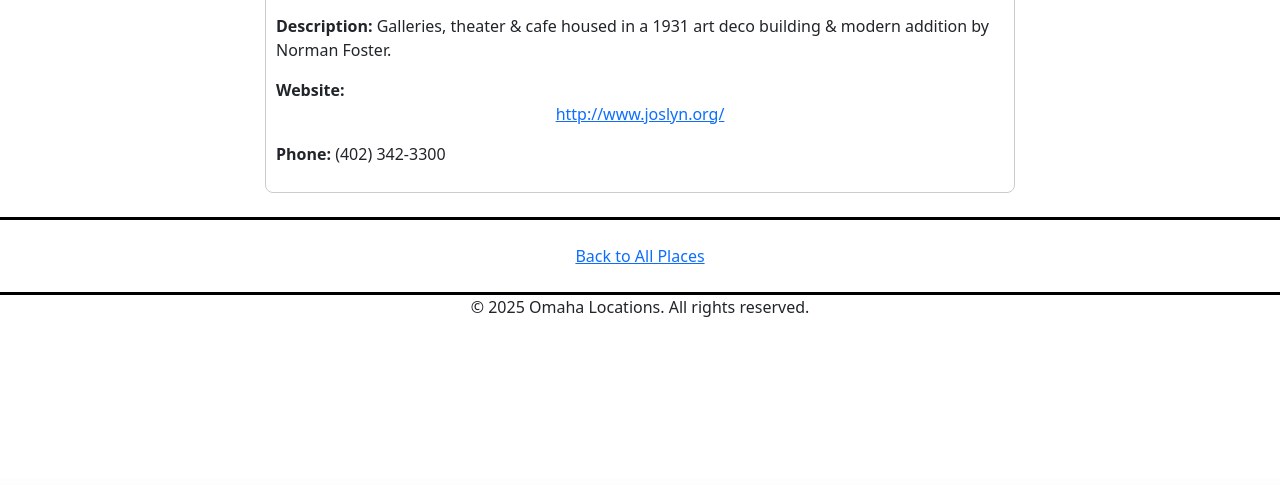
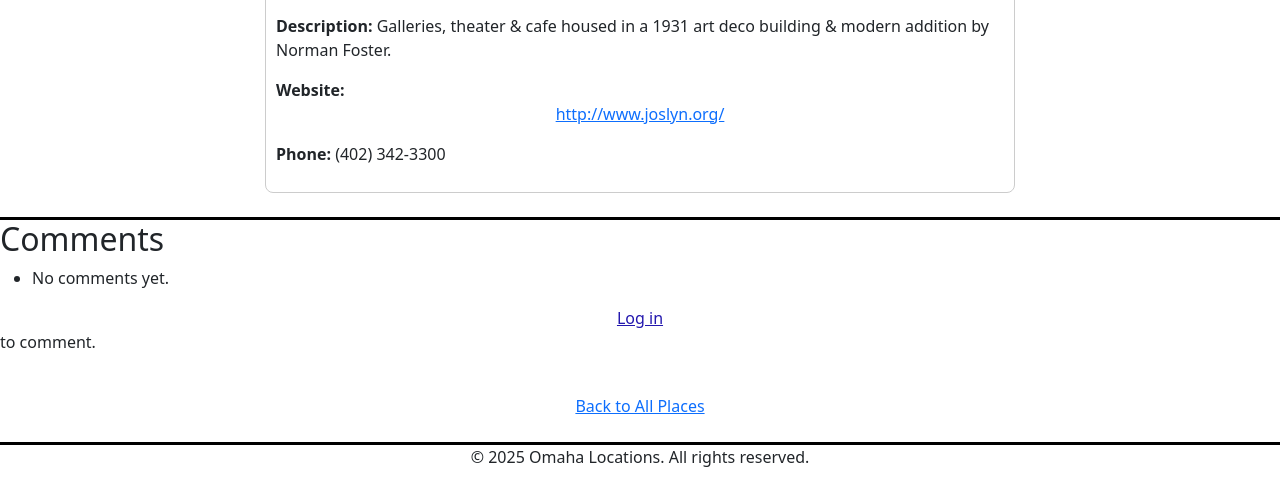
Before and after one commit to Kpatdu/webworkspace, a Django app: page /places/646/ in a window 1280 px wide. Shown: the part 322-807 px from the top of the page. Before the commit the page ends 639 px from the top, so only its background shows below. Run offline with Django 5.2, Linux system fonts and the light colour scheme; data comes from the database, SQL or seed files in the repository; both versions use the stored data as it was after the commit; some libraries are stand-ins or nearby versions.

Commit message:
Added Places Comments

```diff
--- a/omaha_places_app/templates/omaha_places_app/place.html
+++ b/omaha_places_app/templates/omaha_places_app/place.html
@@ -32,6 +32,35 @@
     </center>
     <br/>
     <hr class="divider">
+<!-- Display all comments related to the place -->
+<div class = "comments-title"><h2>Comments</h2></title>
+    <div class="comments-container">
+      <ul>
+        {% for comment in comments %}
+          <li><strong>{{ comment.user.username }}:</strong> {{ comment.text }} ({{ comment.created_at|date:"M d, Y H:i" }})</li>
+        {% empty %}
+          <li>No comments yet.</li>
+        {% endfor %}
+      </ul>
+    </div>
+
+    <!-- Comment Form -->
+    {% if comment_form %}
+      <div class="comment-form-container">
+        <form method="post">
+          {% csrf_token %}
+          <div class="comment-form">
+            {{ comment_form.as_p }}
+          </div>
+          <div class="button-container">
+            <button type="submit">Post Comment</button>
+          </div>
+        </form>
+      </div>
+    {% else %}
+      <p class="login-to-comment"><a href="{% url 'login' %}?next={{ request.path }}" style="color: #2317AE;">Log in</a> to comment.</p>
+    {% endif %}
+
 
     <br>
     <a href="{% url 'all_places' %}?category={{ category }}">Back to All Places</a>
--- a/omaha_places_app/views_venues.py
+++ b/omaha_places_app/views_venues.py
@@ -350,5 +350,26 @@ class PlaceDetailView(TemplateView):
             place.image = replace_api_key(str(place.image), GOOGLE_API_KEY)
 
         context['place'] = place
+        context['comments'] = place.comments.all().order_by('-created_at')
+
+        if self.request.user.is_authenticated:
+            context['comment_form'] = CommentForm()
+        else:
+            context['comment_form'] = None
 
         return context
+
+    def post(self, request, *args, **kwargs):
+        if not request.user.is_authenticated:
+            return redirect('login')
+
+        place = Place.objects.get(id=self.kwargs['pk'])
+        form = CommentForm(request.POST)
+
+        if form.is_valid():
+            comment = form.save(commit=False)
+            comment.user = request.user
+            comment.place = place
+            comment.save()
+
+        return redirect(request.path)
```
Also changed, not shown: db.sqlite3.
